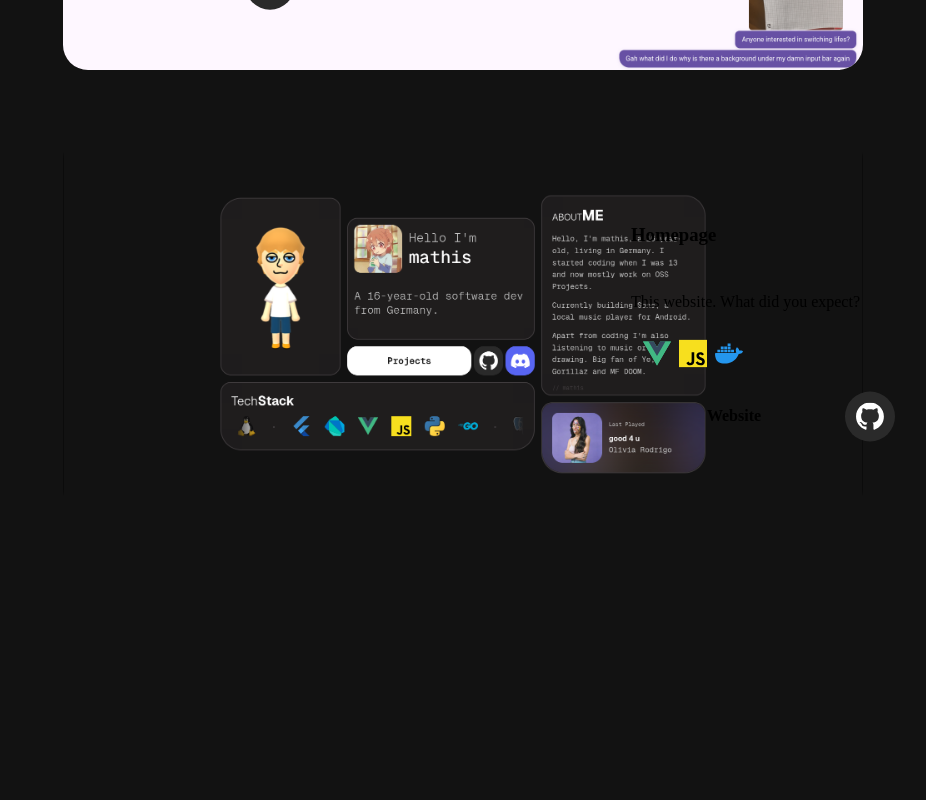
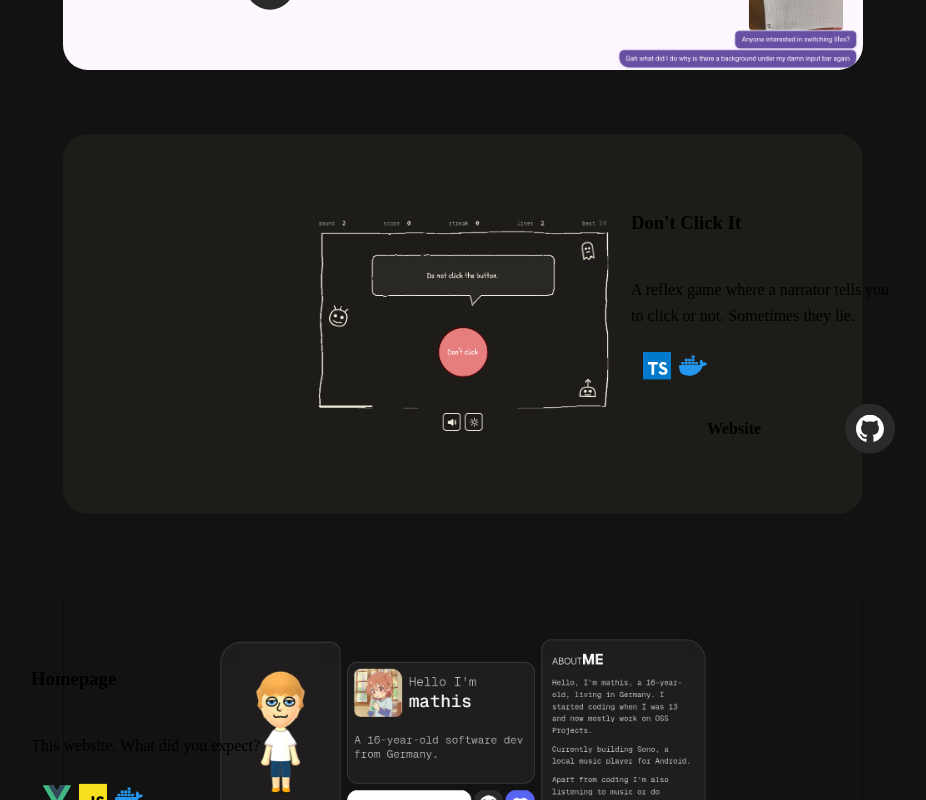
Before and after one commit to mathiiiiiis/homepage, a Vue app: page /projects in a window 1280 px wide. Shown: the part 1080-1880 px from the top of the page, without its empty margins (177-1103 px from the left). Before the commit the page ends 1658 px from the top, so only its background shows below. Built offline with nearby package versions, Linux system fonts and the light colour scheme; the HTML template or start-up script is replaced by a standard one.

Commit message:
add a new project

```diff
--- a/src/views/Projects.vue
+++ b/src/views/Projects.vue
@@ -17,6 +17,14 @@ const projects = [
     github: 'https://github.com/mathiiiiiis/blog-but-different',
     website: 'https://blog.mathiiis.de',
     images: ['/images/projects/blog-1.png'],
+  },
+  {
+    title: "Don't Click It",
+    description: "A reflex game where a narrator tells you to click or not. Sometimes they lie. ",
+    tech: ['icon-typescript', 'icon-docker'],
+    github: 'https://github.com/mathiiiiiis/dont-click-it',
+    website: 'https://dci.mathiiis.de',
+    images: ['/images/projects/dont-click-it-1.png'],
   },
   {
     title: 'Homepage',
```
Also changed, not shown: public/images/projects/dont-click-it-1.png (added).
